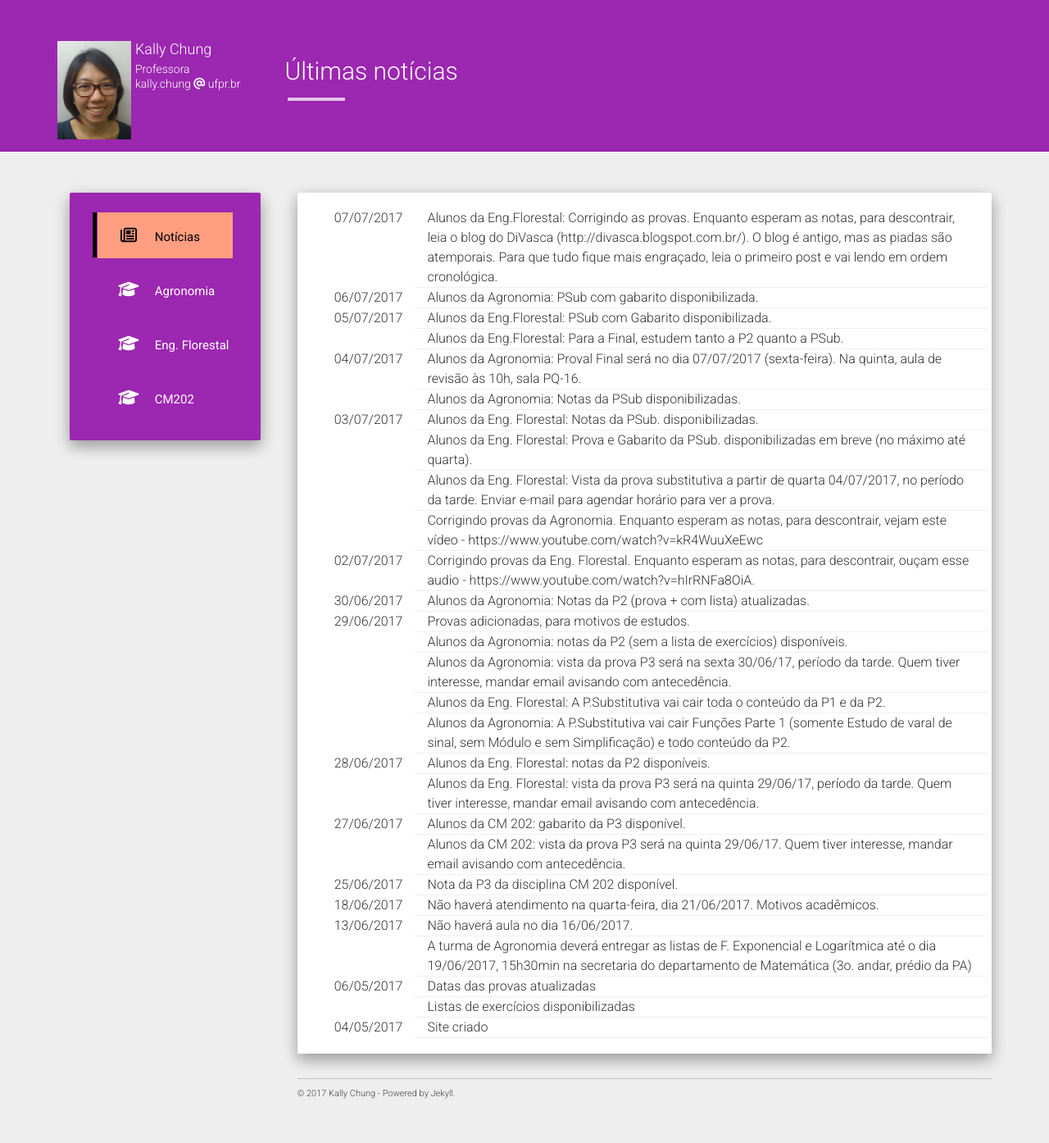
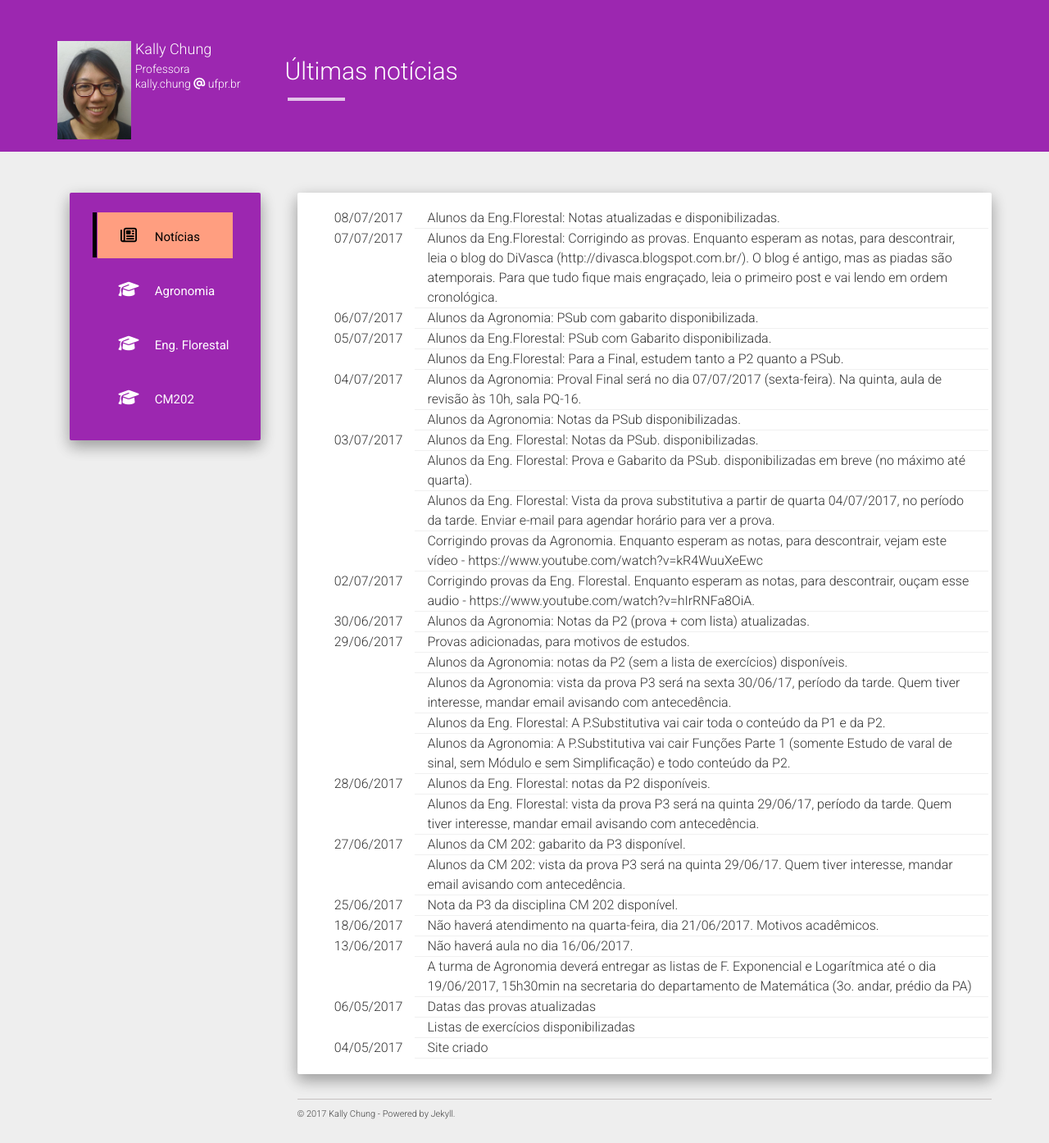
Before and after one commit to chunggnuhc/chunggnuhc.github.io, a Jekyll site: the page built from index.html, in a window 1280 px wide. Shown: the whole page at 82% size. Built offline with Jekyll 4.4.1, drawn with Linux system fonts in a browser that asks for light colours; nearby versions of some CDN libraries; before the commit the page ends 1369 px from its top, so only the background shows below that.

Commit message:
Noticias Notas EngFlorestal atualizadas

```diff
--- a/_data/noticias.yml
+++ b/_data/noticias.yml
@@ -1,3 +1,5 @@
+- data: 2017-07-08
+  noticia: "Alunos da Eng.Florestal: Notas atualizadas e disponibilizadas."
 - data: 2017-07-07
   noticia: "Alunos da Eng.Florestal: Corrigindo as provas. Enquanto esperam as notas, para descontrair, leia o blog do DiVasca (http://divasca.blogspot.com.br/). O blog é antigo, mas as piadas são atemporais. Para que tudo fique mais engraçado, leia o primeiro post e vai lendo em ordem cronológica."
 - data: 2017-07-06
```
